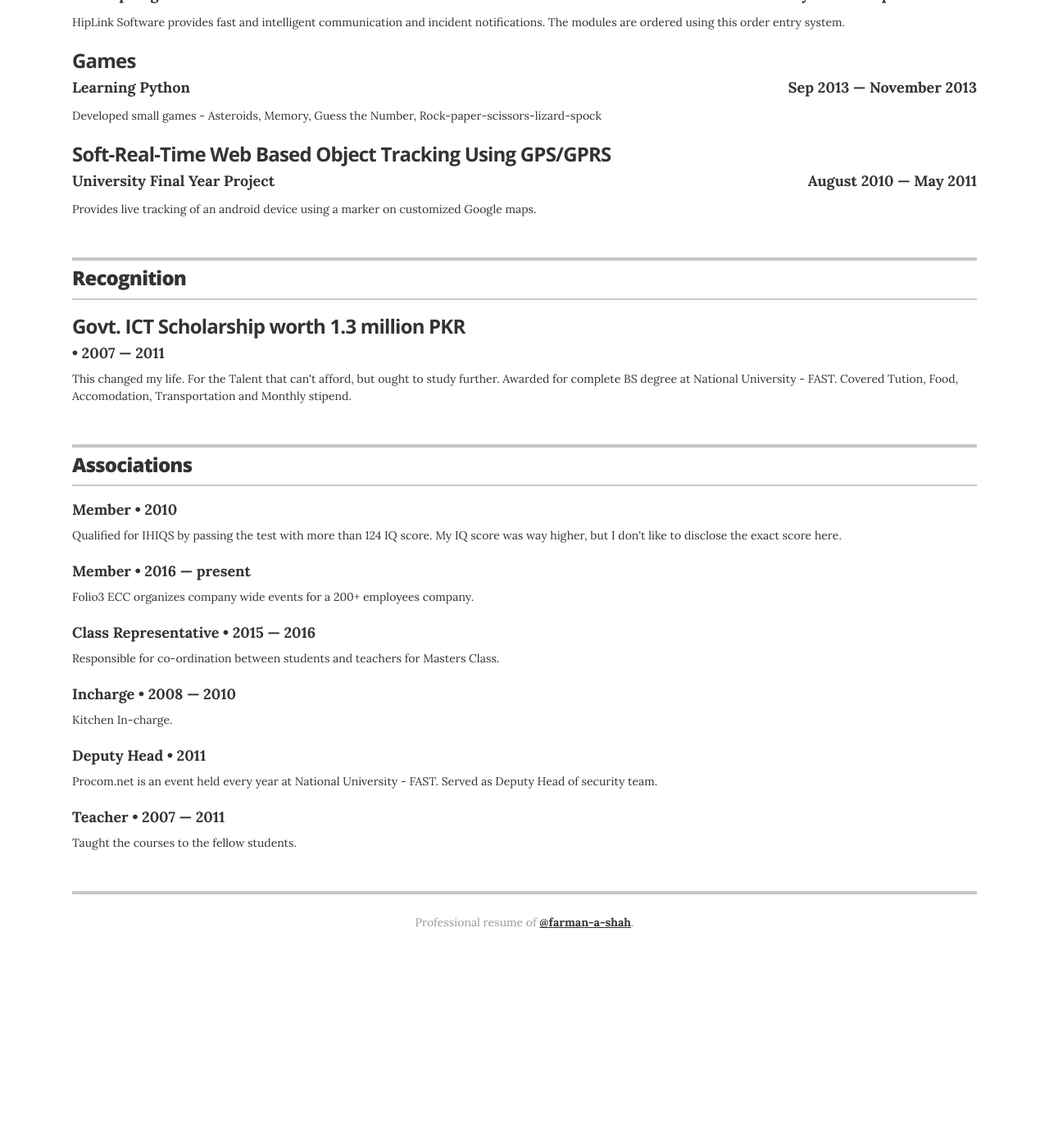
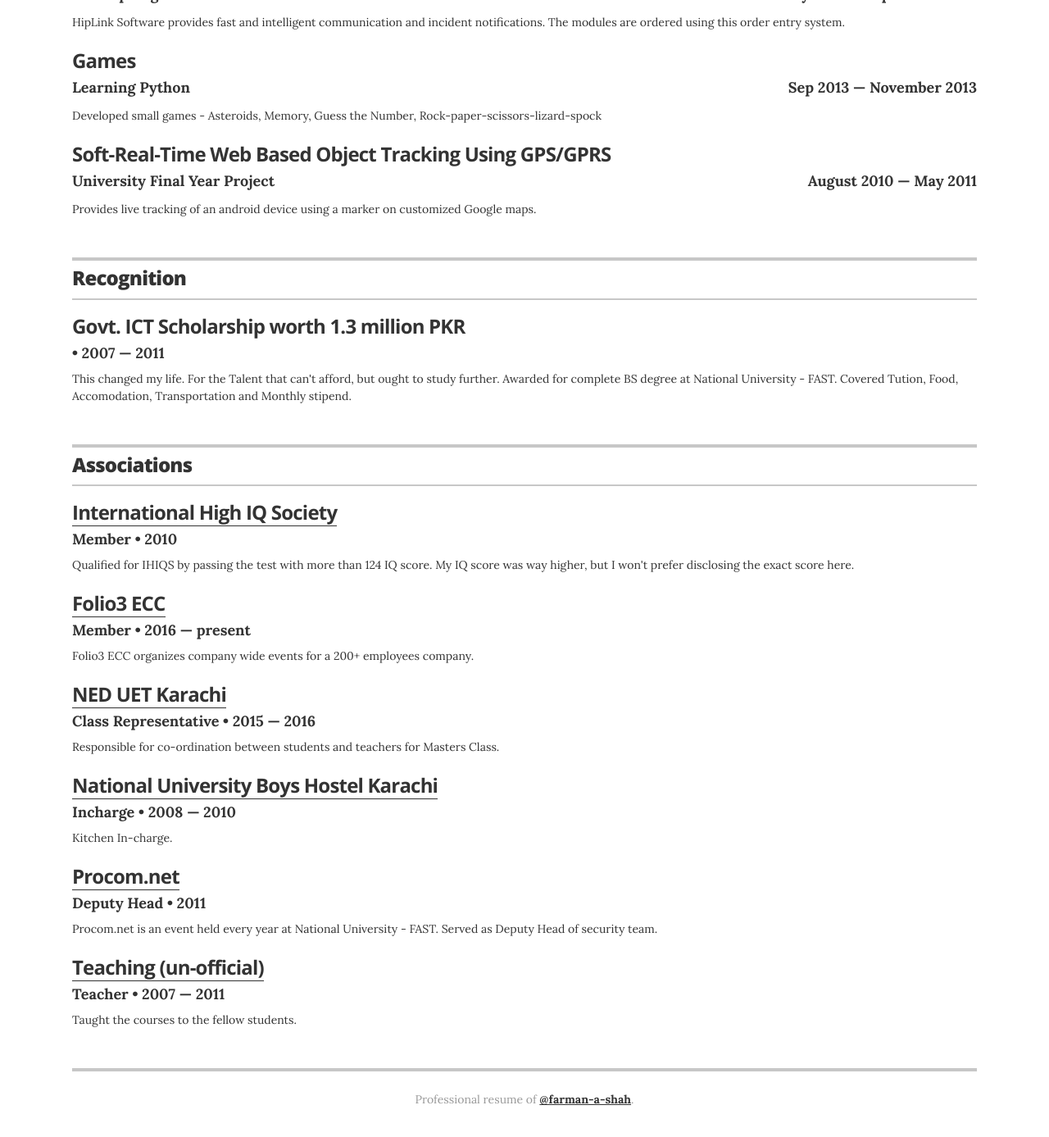
Before and after one commit to farman-a-shah/farman-a-shah.github.io, a Jekyll site: the page built from index.html, in a window 1280 px wide and 1400 px high, scrolled down 4768 px. Shown: the top 1387 px of the window at 82% size. Built offline with Jekyll 4.4.1, drawn with Linux system fonts in a browser that asks for light colours; before the commit the page ends 5952 px from its top, so only the background shows below that.

Commit message:
Yet another change.

```diff
--- a/_data/associations.yml
+++ b/_data/associations.yml
@@ -1,8 +1,8 @@
 # Associations
-- organization: International High IQ society
+- organization: International High IQ Society
   role: Member
   year: 2010
-  summary: Qualified for IHIQS by passing the test with more than 124 IQ score. My IQ score was way higher, but I don't like to disclose the exact score here.
+  summary: Qualified for IHIQS by passing the test with more than 124 IQ score. My IQ score was way higher, but I won't prefer disclosing the exact score here.
 
 - organization: Folio3 ECC
   role: Member
--- a/_layouts/resume.html
+++ b/_layouts/resume.html
@@ -212,7 +212,7 @@
 
         {% for association in site.data.associations %}
         <div class="resume-item">
-          <h3 class="resume-item-title"><a href="http://beerfortheworld.com">{{ association.organisation }}</a></h3>
+          <h3 class="resume-item-title"><a href="http://beerfortheworld.com">{{ association.organization }}</a></h3>
           <h4 class="resume-item-details">{{ association.role }} &bull; {{ association.year }}</h4>
           <p class="resume-item-copy">{{ association.summary }}</p>
         </div>
```
